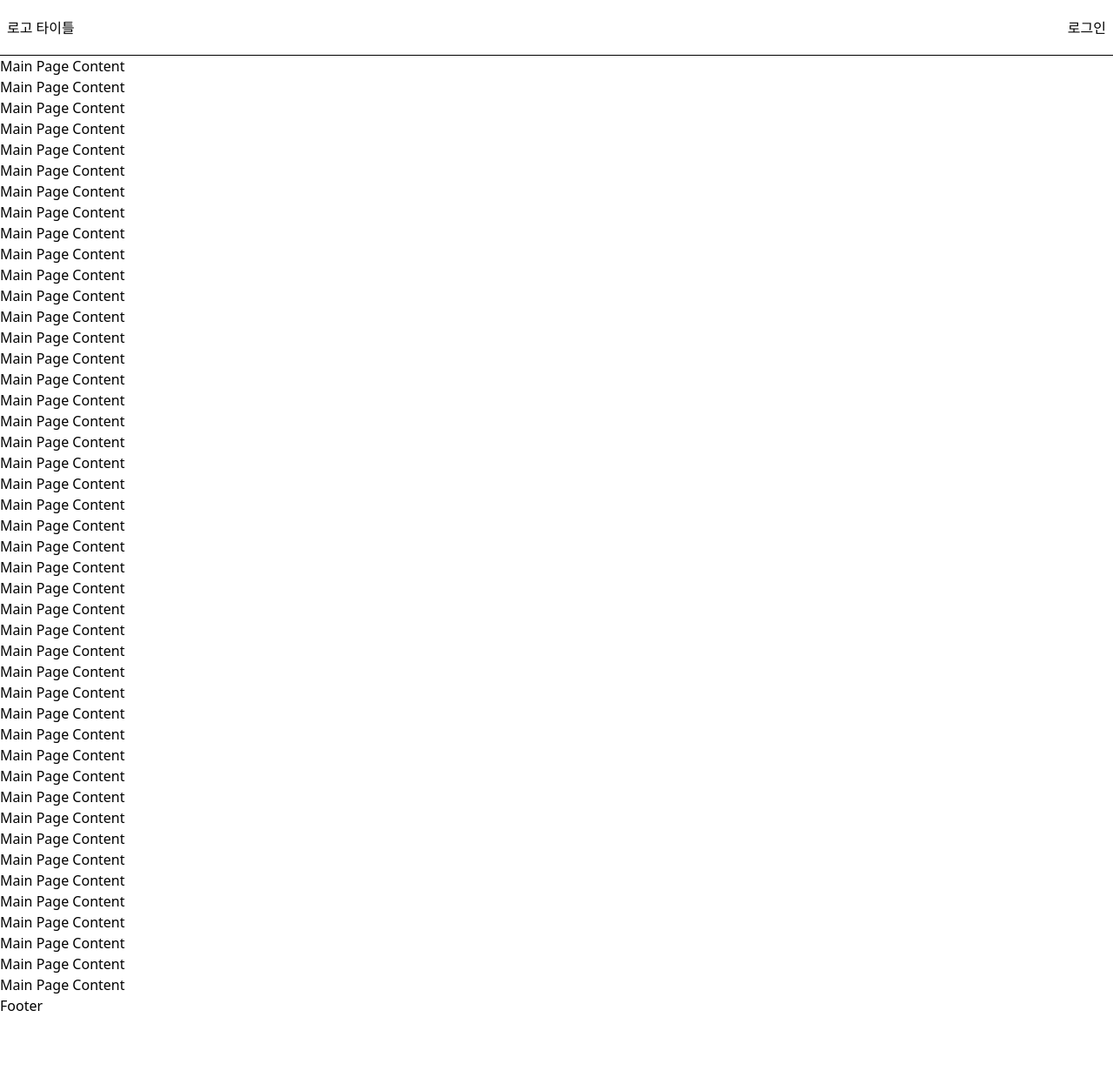
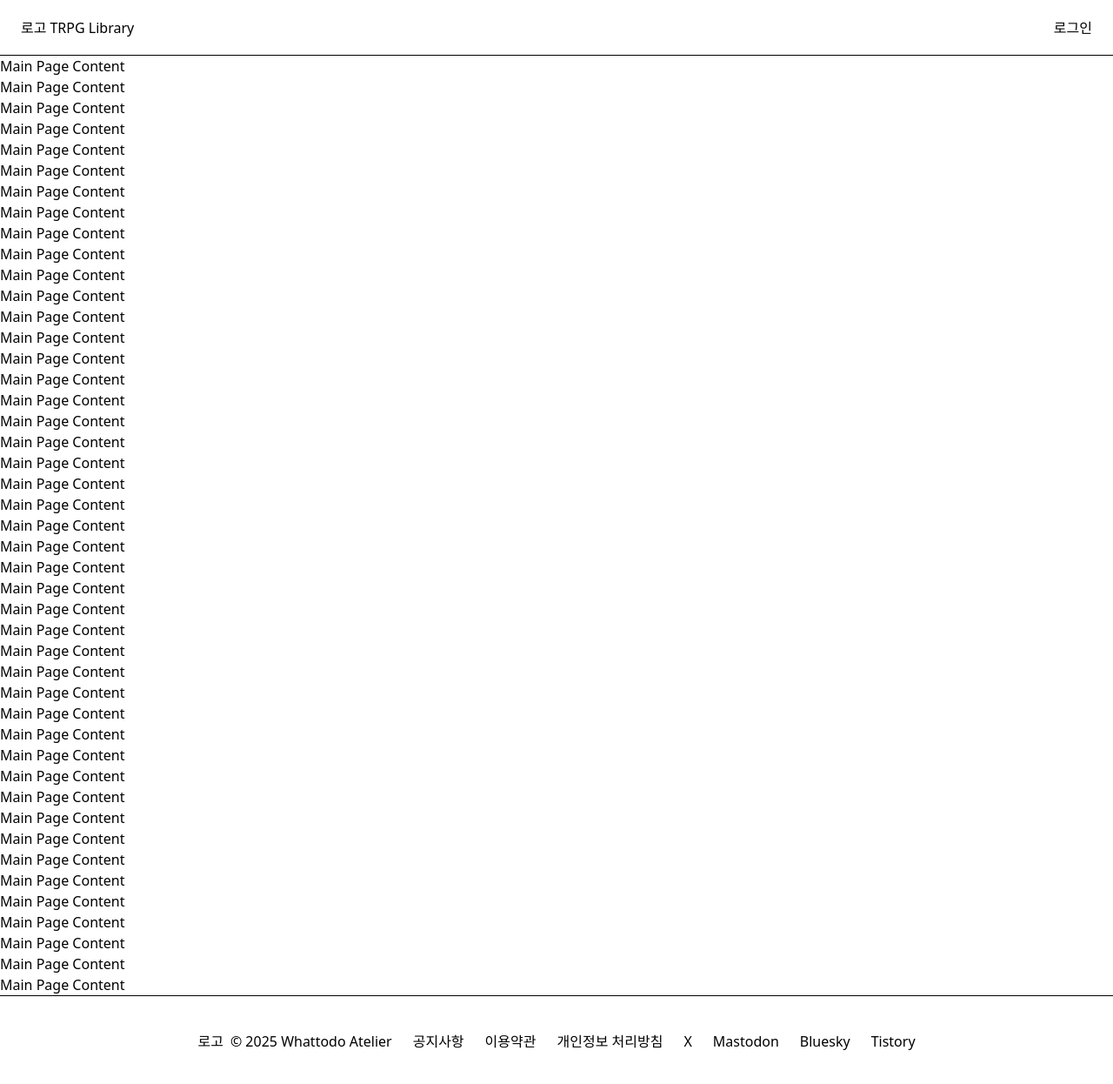
Before and after one commit to What-To-Do-Atelier/TRPG-Library, a React (Vite) app: page / in a window 1280 px wide. Shown: the top 1246 px of the page at 87% size. Before the commit the page ends 1168 px from the top, so only its background shows below. Built offline with nearby package versions, Linux system fonts and the light colour scheme.

Commit message:
푸터 내용 배치

```diff
--- a/src/layout/default.tsx
+++ b/src/layout/default.tsx
@@ -3,10 +3,10 @@ import { Outlet } from "react-router";
 export function DefaultLayout() {
   return (
     <div className="flex flex-col min-h-screen overflow-hidden">
-      <header className="flex justify-between p-2 border-b h-16 flex-none fixed w-full bg-white items-center">
+      <header className="flex justify-between px-6 border-b h-16 flex-none fixed w-full bg-white items-center">
         <div className="flex gap-1">
           <div className="">로고</div>
-          <div className="">타이틀</div>
+          <div className="">TRPG Library</div>
         </div>
         <div className="">
           <button className="">로그인</button>
@@ -15,7 +15,19 @@ export function DefaultLayout() {
       <main className="flex-1 mt-16">
         <Outlet />
       </main>
-      <footer className="flex-none">Footer</footer>
+      <footer className="flex-none border-t p-10 flex justify-center gap-6">
+        <div className="flex gap-2">
+          <span>로고</span>
+          <span className="">&copy; 2025 Whattodo Atelier</span>
+        </div>
+        <button className="">공지사항</button>
+        <button className="">이용약관</button>
+        <button className="">개인정보 처리방침</button>
+        <button className="">X</button>
+        <button className="">Mastodon</button>
+        <button className="">Bluesky</button>
+        <button className="">Tistory</button>
+      </footer>
     </div>
   );
 }
```
